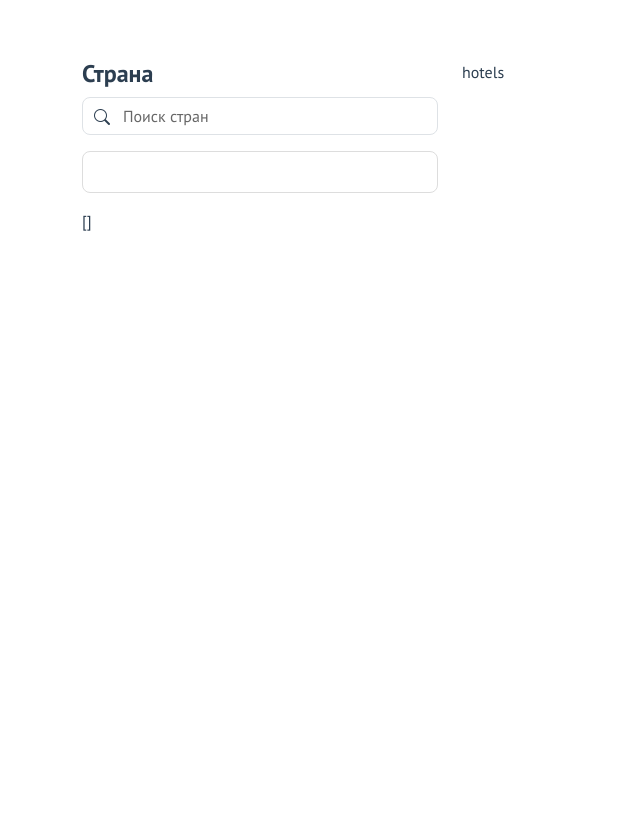
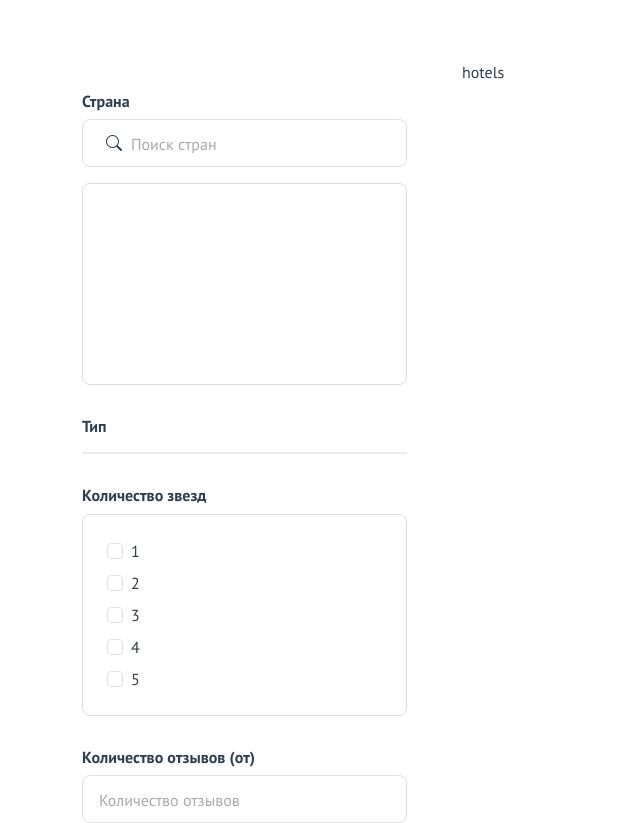
Before and after one commit to BlkDem/rs-test, a Vue app: page / in a window 1280 px wide. Shown: the whole page, without its empty margins (0-640 px from the left). Before the commit the page ends 800 px from the top, so only its background shows below. Built offline with nearby package versions, Linux system fonts and the light colour scheme; what bootstrap-icons-vue would draw is missing.

Commit message:
before range-slider

```diff
--- a/public/hotels.json
+++ b/public/hotels.json
@@ -10,7 +10,7 @@
       "services": ["Пляж","Кондиционер","Открытый бассейн","Бесплатная парковка","Бесплатный WiFi","Вид на море","Бесплатный завтрак"],
       "min_price": "2789.00",
       "currency": "RUR",
-      "rating": "4.5",
+      "rating": [4, 5],
       "reviews_amount": 18,
       "last_review": "Отличное расположение. Вкусный завтрак. Отдыхали с детьми - все понравилось."
     },
@@ -24,7 +24,7 @@
       "services": ["Пляж","Кондиционер","Открытый бассейн","Платная парковка","Бесплатный WiFi","Вид на море"],
       "min_price": "3245.20",
       "currency": "RUR",
-      "rating": "5",
+      "rating": [5],
       "reviews_amount": 4,
       "last_review": "Потрясающее место, в номере есть все необходимое. Красивый вид на море."
     },
@@ -38,7 +38,7 @@
       "services": ["Пляж","Кондиционер","Бесплатная парковка","Бесплатный WiFi"],
       "min_price": "1153.00",
       "currency": "RUR",
-      "rating": "2.4",
+      "rating": [2, 4],
       "reviews_amount": 36,
       "last_review": "Бассейн очень маленький. Кормят невкусно. Больше не поедем."
     },
@@ -52,7 +52,7 @@
       "services": ["Пляж","Кондиционер","Открытый бассейн","Бесплатный WiFi","Вид на море","Бесплатный завтрак"],
       "min_price": "3689.00",
       "currency": "RUR",
-      "rating": "4.1",
+      "rating": [4, 1],
       "reviews_amount": 14,
       "last_review": "Недалёко от пляжа и старого города, вокруг много разных магазинчиков"
     },
@@ -66,7 +66,7 @@
       "services": ["Пляж","Кондиционер","Открытый бассейн","Бесплатная парковка","Бесплатный WiFi","Бесплатный завтрак"],
       "min_price": "1896",
       "currency": "RUR",
-      "rating": 0,
+      "rating": [],
       "reviews_amount": 0,
       "last_review": ""
     },
@@ -80,7 +80,7 @@
       "services": ["Пляж","Кондиционер","Открытый бассейн","Бесплатная парковка","Бесплатный WiFi","Бесплатный завтрак"],
       "min_price": "5000",
       "currency": "RUR",
-      "rating": 0,
+      "rating": [],
       "reviews_amount": 0,
       "last_review": ""
     }
--- a/src/App.vue
+++ b/src/App.vue
@@ -3,6 +3,9 @@
     <b-row>
       <b-col md="4">
         <CountrySearch />
+        <TypeSelect />
+        <StarSelect />
+        <ReviewCount />
       </b-col>
       <b-col md="8">
         hotels
@@ -14,11 +17,17 @@
 <script>
 
 import CountrySearch from './components/CountrySearch.vue';
+import TypeSelect from './components/TypeSelect.vue';
+import StarSelect from './components/StarSelect.vue';
+import ReviewCount from './components/ReviewCount.vue';
 
 export default {
   name: 'App',
   components: {
-    CountrySearch
+    CountrySearch,
+    TypeSelect,
+    StarSelect,
+    ReviewCount,
   },
 
   created () {
--- a/src/components/CountrySearch.vue
+++ b/src/components/CountrySearch.vue
@@ -1,15 +1,19 @@
 <template>
-  <div>
+  <div class="filter-panel">
     <h4>Страна</h4>
     <div class="search-group-input" >
         <i class="bi bi-search search-icon"></i>
-        <b-form-input class="search-input" placeholder="Поиск стран" v-model="searchText"></b-form-input>
+        <b-form-input class="search-input"
+          placeholder="Поиск стран"
+          v-model="searchCountry"
+          size="lg"
+        >
+
+        </b-form-input>
     </div>
 
     <div class="serach-checkbox-list">
-      <b-form-group
-
-    >
+    <b-form-group style="margin-bottom: 0!important;">
       <b-form-checkbox
         v-for="country in countries"
         v-model="selectedCountries"
@@ -22,7 +26,6 @@
       </b-form-checkbox>
     </b-form-group>
     </div>
-    {{ selectedCountries }}
   </div>
 
 
@@ -32,16 +35,16 @@
   export default {
     data() {
       return {
-        searchText: '',
+        searchCountry: '',
         selectedCountries: [],
         countries: this.$store.state.countries,
       }
     },
 
     watch: {
-      searchText() {
+      searchCountry() {
         this.countries = Array.from(this.$store.state.countries).filter(
-          country => (country.toLowerCase().indexOf(this.searchText.toLowerCase()) >= 0)
+          country => (country.toLowerCase().indexOf(this.searchCountry.toLowerCase()) >= 0)
          )
       },
 
@@ -67,14 +70,11 @@
   border-radius: 8px;
 }
 
-.form-check-input:checked {
-    background-color: red;
-    border-color: $form-selected-color;
-}
+
 .search-icon {
   position: absolute;
-  left: 12px;
-  top: 8px;
+  left: 1.5rem;
+  top: .75rem;
   z-index: 2;
 }
 
@@ -90,14 +90,23 @@
 .serach-checkbox-list {
   border: 1px solid #ddd;
   @include border-radius;
-  padding: 12px 12px;
+  padding: 1rem 1.5rem;
+  height: 202px;
+  overflow-y: auto;
 }
 
 .search-input {
   @include border-radius;
-  padding-left: 2.5rem;
+  padding-left: 3rem;
+}
+
+.form-check {
+  margin-bottom: .5rem;
+}
+
+fieldset {
+  margin-top: .5rem;
 }
 
 
-
 </style>
--- /dev/null
+++ b/src/components/ReviewCount.vue
@@ -0,0 +1,55 @@
+<template>
+  <div class="filter-panel">
+    <h4>Количество отзывов (от)</h4>
+    <div class="search-group-input" >
+        <b-form-input class="search-input"
+          placeholder="Количество отзывов"
+          v-model="reviewCount"
+          size="lg"
+          type="number"
+        >
+
+        </b-form-input>
+        {{ reviewCount }}
+    </div>
+
+  </div>
+
+
+</template>
+
+<script>
+  export default {
+    data() {
+      return {
+        reviewCount: undefined,
+      }
+    },
+
+    watch: {
+
+      reviewCount() {
+        this.$store.dispatch('setReviewCountFilter', this.reviewCount);
+      }
+
+
+    },
+
+    methods: {
+
+    }
+
+  }
+</script>
+
+<style scoped lang="scss">
+
+@import '../scss/app.scss';
+
+@mixin border-radius {
+  border-radius: 8px;
+}
+
+
+
+</style>
--- /dev/null
+++ b/src/components/StarSelect.vue
@@ -0,0 +1,80 @@
+<template>
+  <div class="filter-panel">
+    <h4>Количество звезд</h4>
+
+    <div class="serach-checkbox-list">
+      <b-form-group style="margin-bottom: 0!important;">
+      <b-form-checkbox
+        v-for="star in 5"
+        v-model="selectedStars"
+        :key="star"
+        :value="star"
+        name="starList"
+        class="form-check-input"
+      >
+        {{ star }}
+      </b-form-checkbox>
+    </b-form-group>
+    </div>
+  </div>
+
+
+</template>
+
+<script>
+  export default {
+    data() {
+      return {
+        selectedStars: [],
+      }
+    },
+
+    watch: {
+
+      selectedStars() {
+        this.$store.dispatch('setStarsFilter', this.selectedStars);
+      }
+
+
+    },
+
+    methods: {
+
+    }
+
+  }
+</script>
+
+<style scoped lang="scss">
+
+@import '../scss/app.scss';
+
+@mixin border-radius {
+  border-radius: 8px;
+}
+
+.search-group-input, .serach-checkbox-list {
+  position: relative;
+  display: flex;
+  flex-wrap: wrap;
+  align-items: stretch;
+  width: 100%;
+  margin-bottom: 1rem;
+}
+
+.serach-checkbox-list {
+  border: 1px solid #ddd;
+  @include border-radius;
+  padding: 1rem 1.5rem;
+}
+
+.form-check {
+  margin-bottom: .5rem;
+}
+
+fieldset {
+  margin-top: .5rem;
+}
+
+
+</style>
--- /dev/null
+++ b/src/components/TypeSelect.vue
@@ -0,0 +1,83 @@
+<template>
+  <div class="filter-panel">
+    <h4>Тип</h4>
+    <div class="serach-checkbox-list">
+    <b-form-group style="margin-bottom: 0!important;">
+      <b-form-checkbox
+        v-for="aType in types"
+        v-model="selectedTypes"
+        :key="aType"
+        :value="aType"
+        name="typeList"
+        class="form-check-input"
+      >
+        {{ aType }}
+      </b-form-checkbox>
+    </b-form-group>
+    </div>
+  </div>
+</template>
+
+<script>
+  export default {
+    data() {
+      return {
+        selectedTypes: [],
+        types: this.$store.state.types,
+      }
+    },
+
+    watch: {
+      selectedTypes() {
+        this.$store.dispatch('setTypesFilter', this.selectedTypes);
+      }
+
+
+    },
+
+    methods: {
+
+    }
+
+  }
+</script>
+
+<style scoped lang="scss">
+
+@import '../scss/app.scss';
+
+@mixin border-radius {
+  border-radius: 8px;
+}
+
+.search-group-input, .serach-checkbox-list {
+  position: relative;
+  display: flex;
+  flex-wrap: wrap;
+  align-items: stretch;
+  width: 100%;
+  margin-bottom: 1rem;
+}
+
+.form-check {
+  height: 3rem;
+  margin: .25rem 1.5rem;
+  padding-top: .75rem;
+}
+
+.form-check:first-child {
+    border-bottom: 1px solid #EAEAEA;
+}
+
+fieldset {
+  width: 100%;
+  background-color: #FAFAFA;
+  border: 1px solid;
+  border-color: #EAEAEA;
+  margin-top: .5rem;
+  @include border-radius;
+}
+
+
+
+</style>
--- a/src/scss/app.scss
+++ b/src/scss/app.scss
@@ -1,5 +1,6 @@
 $body-bg: #fff;
 $body-color: #333;
+$placeholder-color: #aaa;
 $form-selected-color: #00BB6D;
 
 @import "~bootstrap/scss/bootstrap";
@@ -7,9 +8,37 @@ $form-selected-color: #00BB6D;
 
 h4, .h4 {
   font-weight: 700;
+  font-size: 1rem;
+  margin-top: 2rem;
+}
+
+.form-control::placeholder { /* Chrome, Firefox, Opera, Safari 10.1+ */
+  color: $placeholder-color;
+  opacity: 1; /* Firefox */
+  font-size: 1rem;
+}
+.form-control:-ms-input-placeholder { /* Internet Explorer 10-11 */
+  color: $placeholder-color;
+}
+.form-control::-ms-input-placeholder { /* Microsoft Edge */
+  color: $placeholder-color;
 }
 
 .form-check-input:checked {
   background-color: $form-selected-color;
   border-color: $form-selected-color;
 }
+
+.form-check-input:focus {
+  border-color: lighten($form-selected-color, 50);
+  box-shadow: 0 0 0 0.25rem rgba(111, 230, 168, 0.25);
+}
+
+.form-control:focus {
+  border-color: lighten($form-selected-color, 50);
+  box-shadow: 0 0 0 0.25rem rgba(111, 230, 168, 0.25);
+}
+
+.filter-panel {
+  max-width: 325px;
+}
--- a/src/store/index.js
+++ b/src/store/index.js
@@ -8,7 +8,7 @@ export default createStore({
       countries: [],
       stars: [],
       types: [],
-      reviews: 0,
+      reviewCount: 0,
       priceMin: 0,
       priceMax: 0
     },
@@ -49,8 +49,8 @@ export default createStore({
       state.currentFilters.types = types;
     },
 
-    SET_REVIEW_FILTER (state, reviews) {
-      state.currentFilters.reviews = reviews;
+    SET_REVIEW_COUNT_FILTER (state, reviewCount) {
+      state.currentFilters.reviewCount = reviewCount;
     },
 
     SET_PRICE_FILTER (state, priceMin, priceMax) {
@@ -70,12 +70,30 @@ export default createStore({
     prepareFilters(context) {
       const countries = context.state.hotels.map(item => item.country);
       context.state.countries = new Set(countries)
-      // console.log(context.state.countries);
+
+      const types = context.state.hotels.map(item => item.type);
+      context.state.types = new Set(types)
+
+      const stars = context.state.hotels.map(item => item.stars);
+      context.state.stars = new Set(stars)
+
     },
 
     setCountriesFilter(context, countries) {
       context.commit('SET_COUNTRY_FILTER', countries);
-    }
+    },
+
+    setTypesFilter(context, types) {
+      context.commit('SET_TYPE_FILTER', types);
+    },
+
+    setStarsFilter(context, stars) {
+      context.commit('SET_STAR_FILTER', stars);
+    },
+
+    setReviewCountFilter(context, reviewCount) {
+      context.commit('SET_REVIEW_COUNT_FILTER', reviewCount);
+    },
 
 
   },
```
